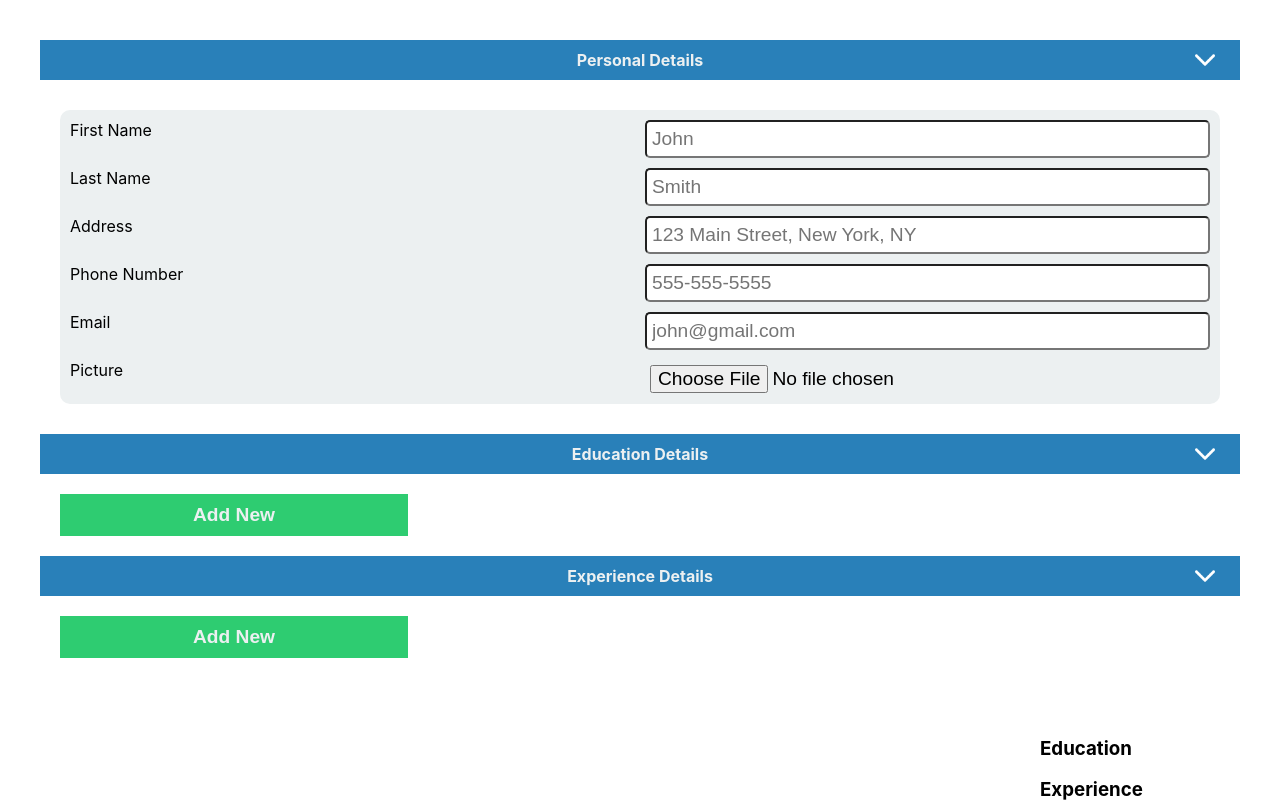
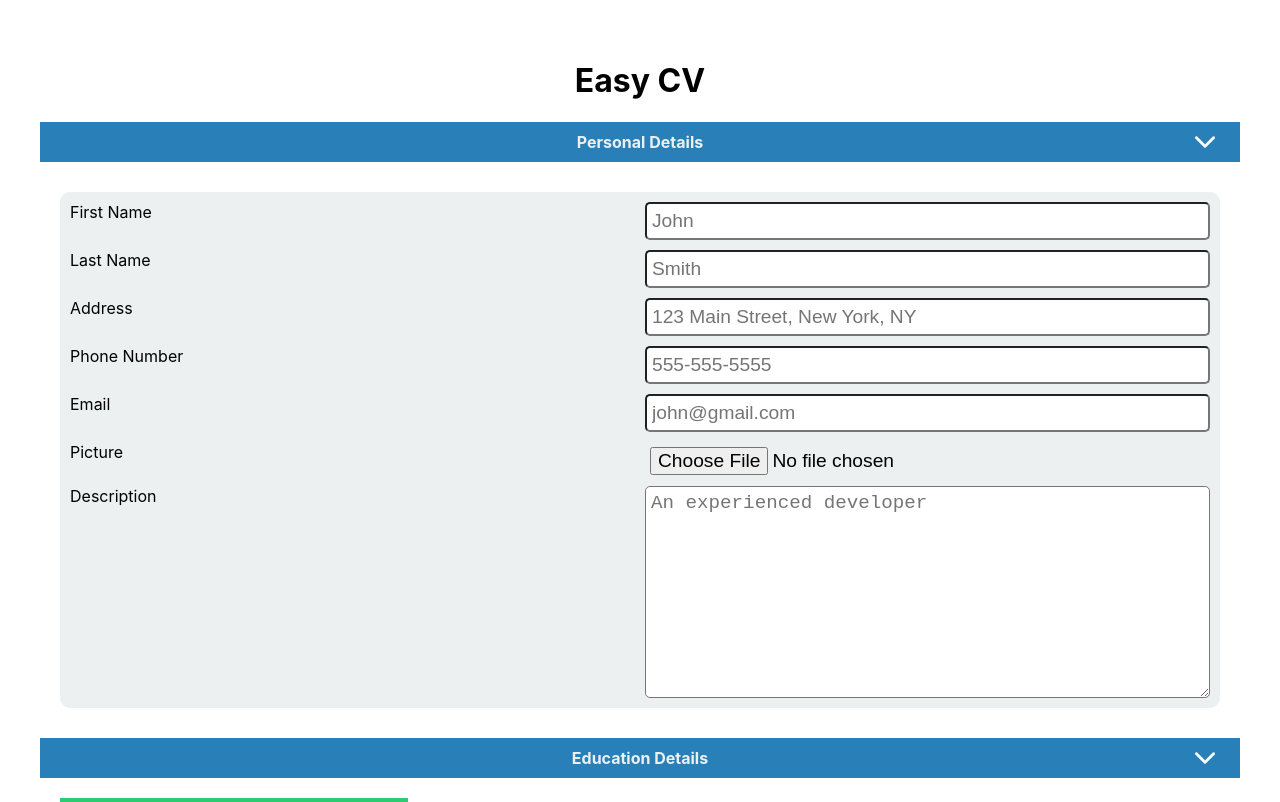
Before and after one commit to heyJoshLee/odin-cv-project, a React (Create React App) app: page / in a window 1280 px wide. Shown: the top 802 px of the page. Built offline with nearby package versions, Linux system fonts and the light colour scheme.

Commit message:
Add description support

```diff
--- a/src/App.css
+++ b/src/App.css
@@ -136,4 +136,23 @@ button:hover {
   display: grid;
   grid-template-columns: 5fr 1fr;
   margin-top: 40px;
+  column-gap: 20px;
+  max-width: 1000px;
+  margin: 0 auto;
 }
+
+#display-container h2,
+.cv-description {
+  grid-column: 1/-1;
+  text-align: center;
+  border-bottom: 1px solid black;
+  padding-bottom: 15px;
+}
+
+.App > h1 {
+  text-align: center;
+}
+
+.education-details > h3 {
+  margin-top: 0;
+}
--- a/src/App.js
+++ b/src/App.js
@@ -8,6 +8,7 @@ import DisplayContainer from './componenets/DisplayContainer';
 function App() {
   return (
     <div className="App">
+      <h1>Easy CV</h1>
       <EditContainer />
       <DisplayContainer />
     </div>
--- a/src/componenets/DisplayContainer.js
+++ b/src/componenets/DisplayContainer.js
@@ -12,6 +12,7 @@ function DisplayContainer() {
   return (
     <div id="display-container">
       <h2>{`${generalInformation.firstName} ${generalInformation.lastName}`}</h2>
+      <p className="cv-description">{generalInformation.description}</p>
       <div className="left-pane">
         <DisplayEducationlDetails />
 
--- a/src/componenets/ExperienceDetails.js
+++ b/src/componenets/ExperienceDetails.js
@@ -18,8 +18,6 @@ function ExperienceDetails(props) {
 
   const [formData, setFormData] = useState(initialFormData);
   const dispatch = useDispatch();
-
-  console.log(formData);
 
   const handleOnChange = (e) => {
     const keyName = e.target.name;
--- a/src/componenets/ExperienceDetailsContainer.js
+++ b/src/componenets/ExperienceDetailsContainer.js
@@ -9,7 +9,6 @@ import ExperienceDetails from './ExperienceDetails';
 
 function ExperienceDetailsContainer() {
   const experienceItems = useSelector((state) => state.experience);
-  console.log(experienceItems);
   const dispatch = useDispatch();
 
   const addNewexperience = () => {
--- a/src/componenets/PersonalDetails.js
+++ b/src/componenets/PersonalDetails.js
@@ -26,7 +26,6 @@ function PersonalDetails() {
 
     setPersonalInfo(newValues);
     dispatch(setPersonalInformation(newValues));
-    console.log(newValues);
   };
 
   const handleOnSubmit = (e) => {
@@ -52,6 +51,12 @@ function PersonalDetails() {
 
       <label htmlFor="picture">Picture</label>
       <input type="file" name="picture" onChange={handleOnChange} />
+
+      <label htmlFor="Description">Description</label>
+      <textarea name="description" placeholder="An experienced developer">
+        {personalInfo.description}
+      </textarea>
+
     </form>
   );
 
--- a/src/features/crud/personal/personalSlice.js
+++ b/src/features/crud/personal/personalSlice.js
@@ -8,6 +8,7 @@ const initialState = {
   phoneNumber: '',
   email: '',
   picture: '',
+  description: '',
 };
 
 const REDUCER_NAME = 'personal';
@@ -20,7 +21,7 @@ export const personalSlice = createSlice({
   reducers: {
     setPersonalInformation: (state, action) => {
       const {
-        firstName, lastName, address, phoneNumber, email, picture,
+        firstName, lastName, address, phoneNumber, email, picture, description,
       } = action.payload;
       state.firstName = firstName;
       state.lastName = lastName;
@@ -28,6 +29,7 @@ export const personalSlice = createSlice({
       state.phoneNumber = phoneNumber;
       state.email = email;
       state.picture = picture;
+      state.description = description;
       saveToLocalStorage('personal', state);
     },
   },
```
